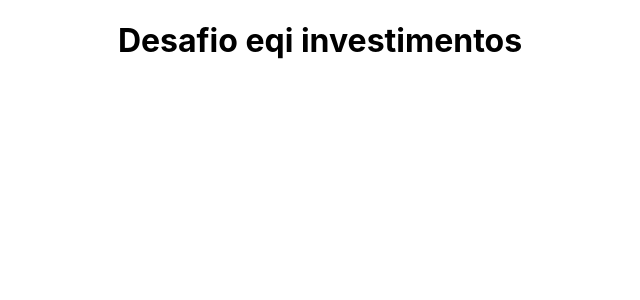
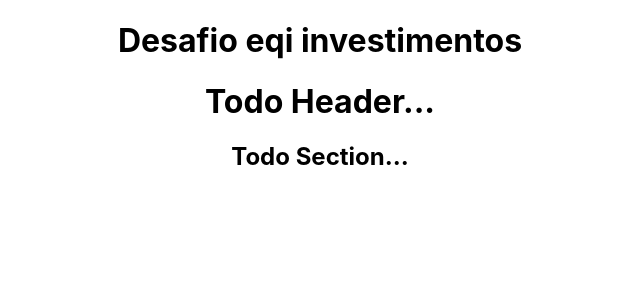
Before and after one commit to Jose-Caldas/desafio-eqi-investimentos, a React (Create React App) app: page / in a window 1280 px wide. Shown: the top 300 px of the page, without its empty margins (320-960 px from the left). Built offline with nearby package versions, Linux system fonts and the light colour scheme.

Commit message:
feat: added styled components

```diff
--- a/package.json
+++ b/package.json
@@ -10,9 +10,11 @@
     "@types/node": "^16.7.13",
     "@types/react": "^18.0.0",
     "@types/react-dom": "^18.0.0",
+    "@types/styled-components": "^5.1.26",
     "react": "^18.2.0",
     "react-dom": "^18.2.0",
     "react-scripts": "5.0.1",
+    "styled-components": "^5.3.6",
     "typescript": "^4.4.2",
     "web-vitals": "^2.1.0"
   },
--- a/src/App.tsx
+++ b/src/App.tsx
@@ -1,10 +1,12 @@
 import React from "react";
 import "./App.css";
+import { Container } from "./components/Container";
 
 function App() {
   return (
     <div className="App">
       <h1>Desafio eqi investimentos</h1>
+      <Container />
     </div>
   );
 }
--- /dev/null
+++ b/src/components/Container/index.tsx
@@ -0,0 +1,15 @@
+import React from "react";
+import { Wrapper, Header, Title, Section } from "./styles";
+
+export const Container = () => {
+  return (
+    <Wrapper>
+      <Header>
+        <Title>Todo Header...</Title>
+      </Header>
+      <Section>
+        <Title>Todo Section...</Title>
+      </Section>
+    </Wrapper>
+  );
+};
--- /dev/null
+++ b/src/components/Container/styles.ts
@@ -0,0 +1,9 @@
+import styled from "styled-components";
+
+export const Wrapper = styled.div``;
+
+export const Header = styled.header``;
+
+export const Title = styled.h1``;
+
+export const Section = styled.section``;
```
Also changed, not shown: 1 other file (tests, documents, lock files or other folders).
